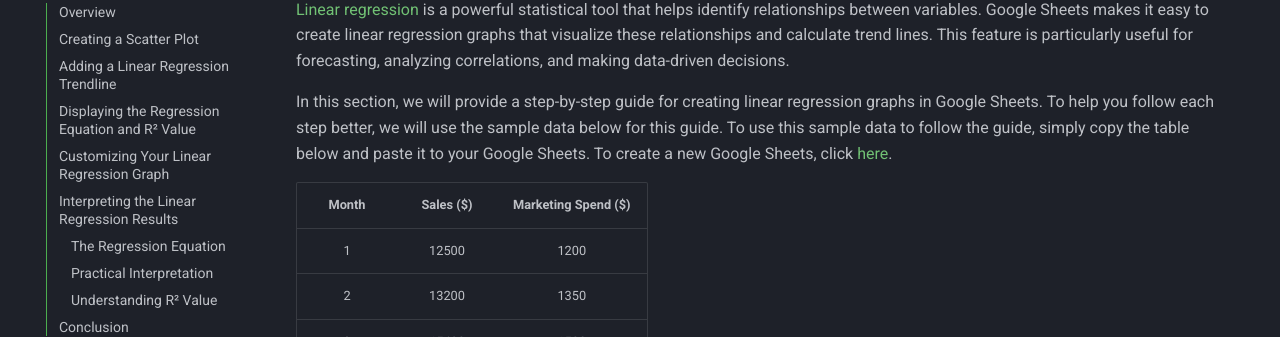
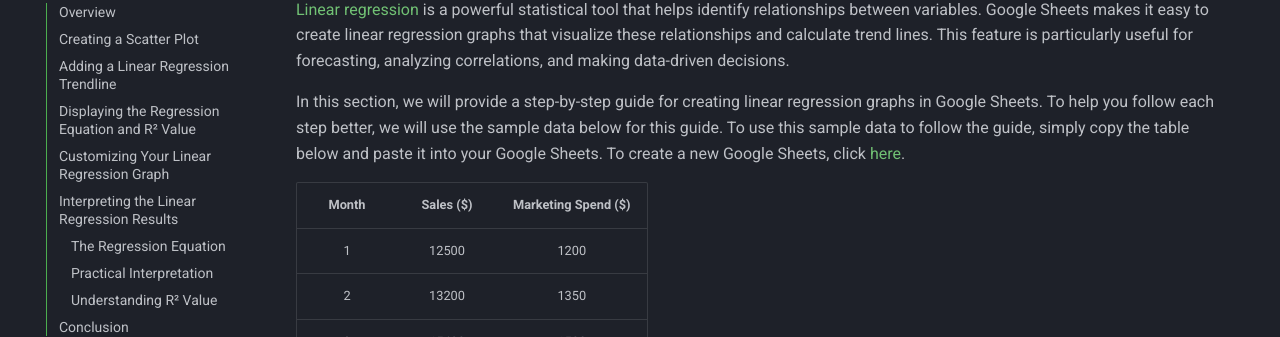
Before and after one commit to Hazel-Jeong-dev/COMM2216_UserGuide_Aibyn_Hazel, an MkDocs documentation site: the page built from docs/LinearRegression.md, in a window 1280 px wide and 900 px high. Shown: the part 234-571 px from the top of the window. Built offline with MkDocs 1.6.1 and Material for MkDocs 9.7.7, drawn with Linux system fonts in a browser that asks for light colours; some of the changed text lies outside the part shown.

Commit message:
Update working in other pages

```diff
--- a/docs/LinearRegression.md
+++ b/docs/LinearRegression.md
@@ -2,7 +2,7 @@
 ## Overview
 [Linear regression](./Glossary.md) is a powerful statistical tool that helps identify relationships between variables. Google Sheets makes it easy to create linear regression graphs that visualize these relationships and calculate trend lines. This feature is particularly useful for forecasting, analyzing correlations, and making data-driven decisions.
 
-In this section, we will provide a step-by-step guide for creating linear regression graphs in Google Sheets. To help you follow each step better, we will use the sample data below for this guide. To use this sample data to follow the guide, simply copy the table below and paste it to your Google Sheets. To create a new Google Sheets, click [here](https://docs.google.com/spreadsheets/create).
+In this section, we will provide a step-by-step guide for creating linear regression graphs in Google Sheets. To help you follow each step better, we will use the sample data below for this guide. To use this sample data to follow the guide, simply copy the table below and paste it into your Google Sheets. To create a new Google Sheets, click [here](https://docs.google.com/spreadsheets/create).
 
 | Month | Sales ($) | Marketing Spend ($) |
 |:-----:|:---------:|:-------------------:|
```
Also changed, not shown: other parts of docs/LinearRegression.md (+1 -1 lines), docs/Functions.md (+1 -1 lines), docs/SortingFormatting.md (+2 -2 lines).
